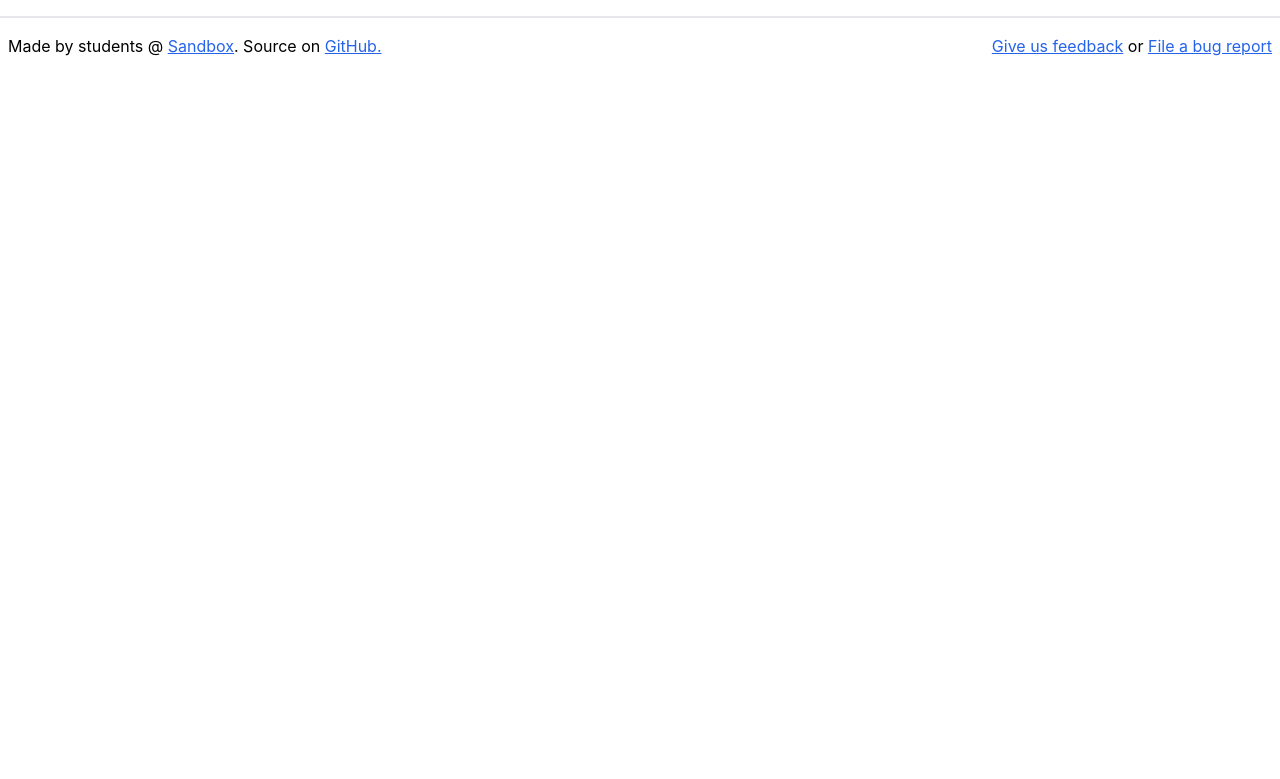
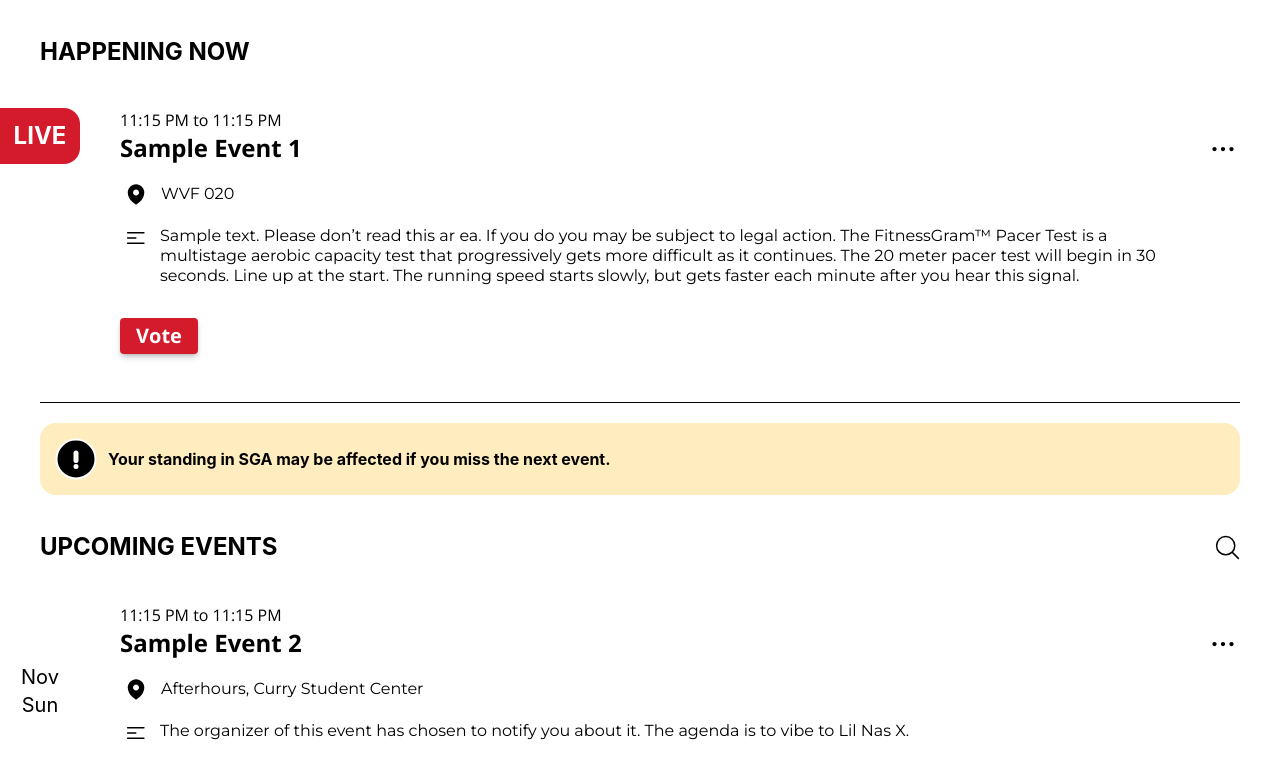
Before and after one commit to sandboxnu/sga-tooling, a React (Create React App) app: page /events in a window 1280 px wide. Shown: the top 779 px of the page. Built offline with nearby package versions, Linux system fonts and the light colour scheme.

Commit message:
[ST-28] Homepage with Events & Dates (#11)
Added homepage with event cards and dates next to them

```diff
--- a/src/App.tsx
+++ b/src/App.tsx
@@ -1,45 +1,46 @@
-import React, { createContext, useEffect, useState } from 'react';
-import {
-  BrowserRouter as Router, Route, Routes
-} from "react-router-dom";
-import './App.css';
-import Alert from './components/Alert';
-import Error404 from './components/Error404';
-import Footer from './components/Footer';
-import LoginPage from './components/LoginPage';
-import Menu from './components/Menu';
+import React, { createContext, useEffect, useState } from "react";
+import { BrowserRouter as Router, Route, Routes } from "react-router-dom";
+import "./App.css";
+import Alert from "./components/Alert";
+import Error404 from "./components/Error404";
+import Footer from "./components/Footer";
+import LoginPage from "./components/LoginPage";
+import Menu from "./components/Menu";
+import Homepage from "./Homepage";
 
 export type User = string | null;
 
 type UserContext = {
-  user: User,
-  setUser: React.Dispatch<React.SetStateAction<User>>,
+  user: User;
+  setUser: React.Dispatch<React.SetStateAction<User>>;
 };
 
 export const LoginContext = createContext<UserContext>({} as UserContext);
 
 function App() {
-
-  const [user, setUser] = useState<User | null>(null)
+  const [user, setUser] = useState<User | null>(null);
 
   useEffect(() => {
     const nuid = localStorage.getItem("user");
     if (nuid) {
-      setUser(nuid)
+      setUser(nuid);
     }
-
-  }, [])
+  }, []);
 
   return (
-      <LoginContext.Provider value={{user, setUser}}>
+    <LoginContext.Provider value={{ user, setUser }}>
       <div className="flex min-h-screen flex-col justify-between">
         {user ? <Menu /> : null}
         <Router>
           <Routes>
-                <Route path="/" element={<LoginPage />} errorElement={<Error404 />} />
-                <Route path="/events" element={<></>}>
-                  {/* :alerID needs to be updated to display Events */}
-                  <Route path=":alertID" element={<Alert message='hi'/>} />
+            <Route
+              path="/"
+              element={<LoginPage />}
+              errorElement={<Error404 />}
+            />
+            <Route path="/events" element={<Homepage />}>
+              <Route path=":alertID" element={<Alert message="hi" />} />
+              {/* alertID needs to be updated to display events */}
             </Route>
             <Route path="*" element={<Error404 />} />
           </Routes>
--- /dev/null
+++ b/src/Homepage.tsx
@@ -0,0 +1,70 @@
+import { ReactElement } from "react";
+import SearchIcon from "./assets/SearchIcon.svg";
+import Alert from "./components/Alert";
+import EventCard, { Event } from "./components/EventCard";
+import EventsJSON from "./events.json";
+
+// Renders homepage with events.
+const Homepage = (): ReactElement => {
+  function getColor(start: Date, end: Date) {
+    const today = new Date();
+    const timeNow = today.getTime();
+
+    if (start.getTime() < timeNow && timeNow < end.getTime()) {
+      return "bg-sga-red";
+    } else if (today.toDateString() === start.toDateString()) {
+      return "bg-black";
+    } else {
+      return "bg-white";
+    }
+  }
+
+  const events: Event[] = EventsJSON.map((e) => {
+    return {
+      startTime: new Date(e.startTime),
+      endTime: new Date(e.endTime),
+      name: e.name,
+      location: e.location,
+      description: e.description,
+      color: getColor(new Date(e.startTime), new Date(e.endTime)),
+    };
+  });
+
+  const liveEvents = events
+    .filter((e) => e.color === "bg-sga-red")
+    .map((e) => (
+      <>
+        <EventCard {...e} />
+        <hr className="border-black home-mx" />
+      </>
+    ));
+
+  const upcomingEvents = events
+    .filter((e) => e.color !== "bg-sga-red")
+    .map((e) => (
+      <>
+        <EventCard {...e} />
+        <hr className="border-black home-mx" />
+      </>
+    ));
+
+  return (
+    <>
+      <h1 className="section-heading">HAPPENING NOW</h1>
+      {liveEvents}
+
+      <Alert
+        message="Your standing in SGA may be affected if you miss the next event."
+        className="home-mx mt-5"
+      />
+
+      <div className="section-heading flex justify-between items-center">
+        <h1>UPCOMING EVENTS</h1>
+        <img src={SearchIcon} aria-label="Search for an event"></img>
+      </div>
+      {upcomingEvents}
+    </>
+  );
+};
+
+export default Homepage;
--- a/src/components/Alert.tsx
+++ b/src/components/Alert.tsx
@@ -10,12 +10,11 @@ const Alert = (props: {
   message: string;
   className?: string;
 }): ReactElement => {
-
   // let { eventID } = useParams();
 
   return (
     <div
-      className={`flex items-start space-x-2 text-left bg-warning-light rounded-2xl p-3 text-sm h-fit ${props.className}`}
+      className={`flex items-start space-x-2 text-left rounded-2xl p-3 text-sm h-fit bg-alert-yellow ${props.className}`}
       role="alert"
     >
       <ExclamationCircleIcon className="w-12 fill-warning-dark flex-none stroke-white" />
--- a/src/components/EventCard.tsx
+++ b/src/components/EventCard.tsx
@@ -3,15 +3,16 @@ import MeatballMenuSVG from ".././assets/MeatballMenu.svg";
 import PinSVG from ".././assets/Pin.svg";
 import TextIconSVG from ".././assets/TextIcon.svg";
 import ".././styles.css";
+import { EventDate } from "./EventDate";
 
-export interface EventCardProps {
+export type Event = {
   startTime: Date;
-  endTime?: Date;
+  endTime: Date;
   name: string;
   location: string;
   description: string;
-  live: boolean;
-}
+  color: string;
+};
 
 /**
  * Renders a single event in the feed
@@ -22,8 +23,8 @@ const EventCard = ({
   name,
   location,
   description,
-  live,
-}: EventCardProps): ReactElement => {
+  color,
+}: Event): ReactElement => {
   let startTimeString: string = startTime.toLocaleString("en-US", {
     hour: "numeric",
     minute: "numeric",
@@ -38,8 +39,9 @@ const EventCard = ({
     : undefined;
 
   return (
-    <>
-      <div className="pl-4 pt-4 pr-6 w-4/5">
+    <div className="flex my-8 md:my-10">
+      <EventDate startTime={startTime} color={color} />
+      <div className="flex-1 px-6 md:px-10">
         <span className="font-sans">
           {startTimeString + (endTime ? " to " + endTimeString : "")}
         </span>
@@ -67,7 +69,7 @@ const EventCard = ({
         </div>
 
         <div className="flex flex-row flex-wrap">
-          {live ? (
+          {color === "bg-sga-red" ? (
             <button className="button-base-red px-4 my-2">Vote</button>
           ) : (
             <>
@@ -79,7 +81,7 @@ const EventCard = ({
           )}
         </div>
       </div>
-    </>
+    </div>
   );
 };
 
--- /dev/null
+++ b/src/components/EventDate.tsx
@@ -0,0 +1,40 @@
+import { ReactElement } from "react";
+
+// Renders an event's day of the month numerically, month, and day of the week.
+export const EventDate = (props: {
+  startTime: Date;
+  color: string;
+}): ReactElement => {
+  const date = {
+    num: props.startTime.getDate(),
+    month: props.startTime.toLocaleString("en-US", {
+      month: "short",
+    }),
+    day: props.startTime.toLocaleString("en-US", {
+      weekday: "short",
+    }),
+  };
+
+  const baseStyle =
+    "w-16 h-12 md:w-20 md:h-14 rounded-r-2xl flex justify-center items-center text-xl md:text-2xl font-bold text-white";
+
+  const colorStyle = `${baseStyle} ${
+    props.color === "bg-white" ? `${props.color} text-black` : props.color
+  }`;
+
+  return (
+    <div>
+      {props.color === "bg-sga-red" ? (
+        <div className={colorStyle}>LIVE</div>
+      ) : (
+        <>
+          <div className={colorStyle}>{date.num}</div>
+          <div className="mt-1 flex flex-col items-center text-lg md:text-xl">
+            <p>{date.month}</p>
+            <p>{date.day}</p>
+          </div>
+        </>
+      )}
+    </div>
+  );
+};
--- /dev/null
+++ b/src/events.json
@@ -0,0 +1,23 @@
+[
+  {
+    "name": "Sample Event 1",
+    "startTime": "December 25, 1995 23:15:30",
+    "endTime": "December 26, 2023 23:15:30",
+    "location": "WVF 020",
+    "description": "Sample text. Please don’t read this ar ea. If you do you may be subject to legal action. The FitnessGram™ Pacer Test is a multistage aerobic capacity test that progressively gets more difficult as it continues. The 20 meter pacer test will begin in 30 seconds. Line up at the start. The running speed starts slowly, but gets faster each minute after you hear this signal."
+  },
+  {
+    "name": "Sample Event 2",
+    "startTime": "November 20, 2022 23:15:30",
+    "endTime": "November 20, 2022 23:15:30",
+    "location": "Afterhours, Curry Student Center",
+    "description": "The organizer of this event has chosen to notify you about it. The agenda is to vibe to Lil Nas X."
+  },
+  {
+    "name": "Sample Event 3",
+    "startTime": "December 25, 1995 23:15:30",
+    "endTime": "December 26, 1995 23:15:30",
+    "location": "Afterhours, Curry Student Center",
+    "description": "The organizer of this event has chosen to notify you about it. The agenda is to vibe to Lil Nas X."
+  }
+]
--- a/src/styles.css
+++ b/src/styles.css
@@ -24,4 +24,12 @@
   .button-base-white {
     @apply button-base border border-solid border-black bg-white;
   }
+
+  .home-mx {
+    @apply mx-8 md:mx-10;
   }
+
+  .section-heading {
+    @apply home-mx mt-8 md:mt-9 text-2xl font-bold;
+  }
+}
--- a/tailwind.config.js
+++ b/tailwind.config.js
@@ -4,17 +4,17 @@ module.exports = {
   theme: {
     extend: {
       colors: {
-        'sga-red': '#D41B2C',
-        'sga-red-hover': '#b51727',
-        'sga-red-active': '#87121d',
-        'transparent-gray': '#ECECEC52',
-        'alert-yellow': '#FFEDC0'
+        "sga-red": "#D41B2C",
+        "sga-red-hover": "#b51727",
+        "sga-red-active": "#87121d",
+        "transparent-gray": "#ECECEC52",
+        "alert-yellow": "#FFEDC0",
       },
       fontFamily: {
-        'montserrat': ['Montserrat'],
-        'sans': ['"Open Sans"'],
+        montserrat: ["Montserrat"],
+        sans: ['"Open Sans"'],
       },
     },
   },
   plugins: [],
-}
+};
```
Also changed, not shown: src/assets/SearchIcon.svg (added). Lines whose indentation alone changed are shown as unchanged.
